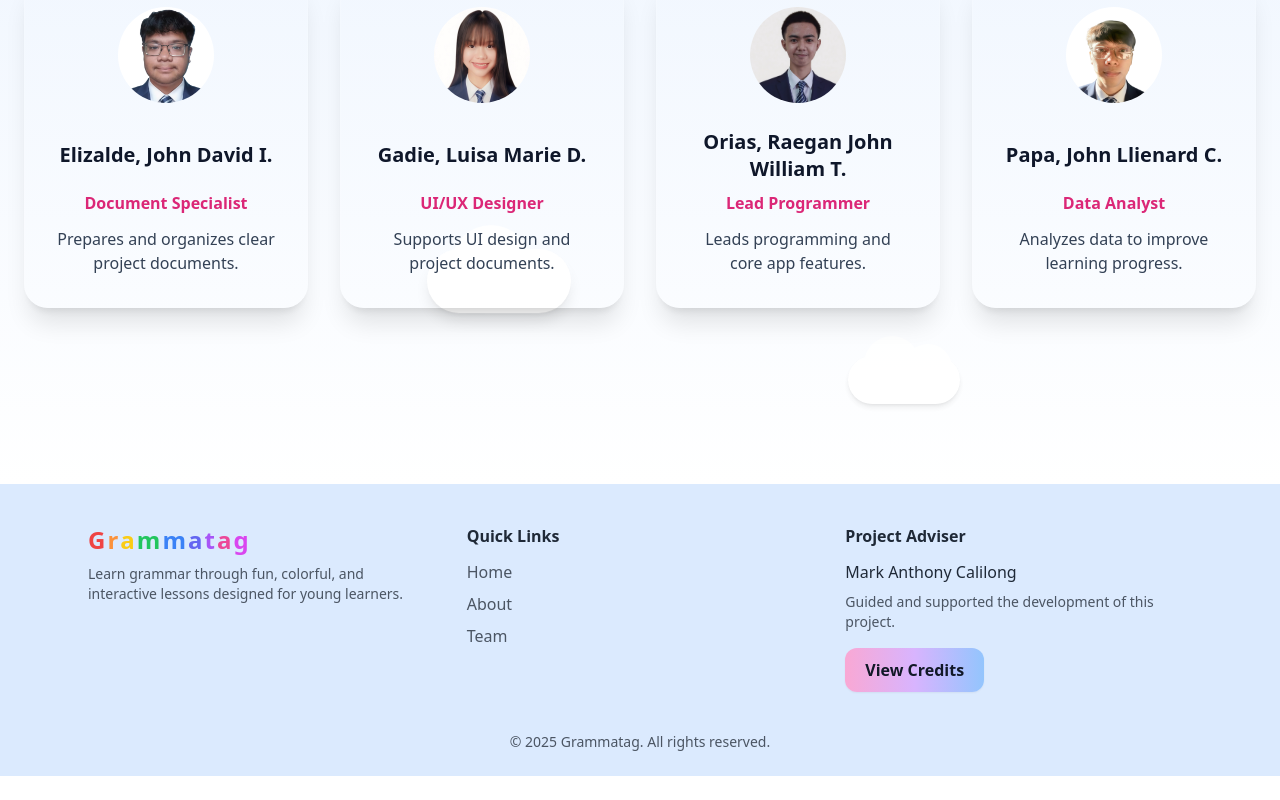
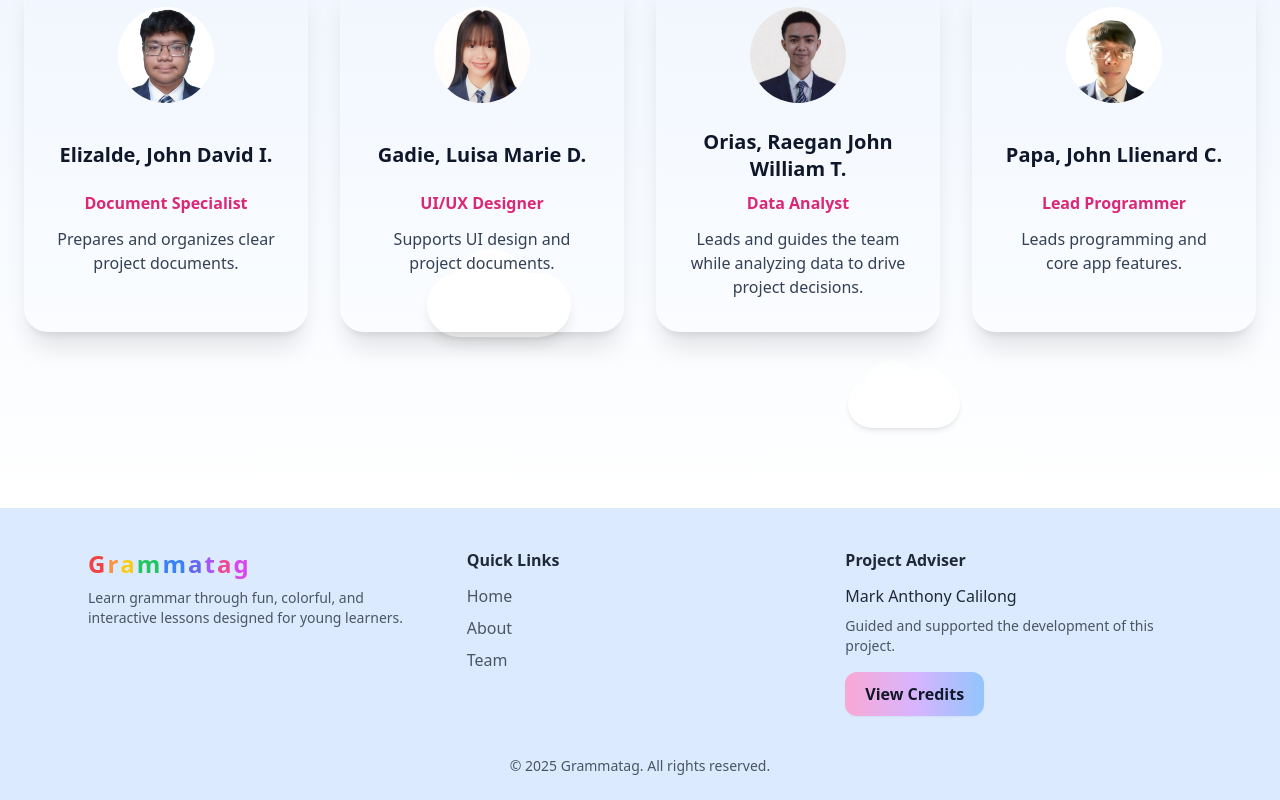
Before and after one commit to jd24-sahur/grammatagweb, a React (Vite) app: page / in a window 1280 px wide. Shown: the part 2230-3030 px from the top of the page. Before the commit the page ends 3006 px from the top, so only its background shows below. Built offline with nearby package versions, Linux system fonts and the light colour scheme.

Commit message:
fix: swap roles of Data Analyst and Lead Programmer in Team component

```diff
--- a/src/pages/Team.jsx
+++ b/src/pages/Team.jsx
@@ -18,15 +18,15 @@ const members = [
   },
   {
     name: "Orias, Raegan John William T.",
-    role: "Lead Programmer",
+    role: "Data Analyst",
     image: raegan,
-    description: "Leads programming and core app features.",
+    description: "Leads and guides the team while analyzing data to drive project decisions.",
   },
   {
     name: "Papa, John Llienard C.",
-    role: "Data Analyst",
+    role: "Lead Programmer",
     image: johnLlienard,
-    description: "Analyzes data to improve learning progress.",
+    description: "Leads programming and core app features.",
   },
 
 ];
```
